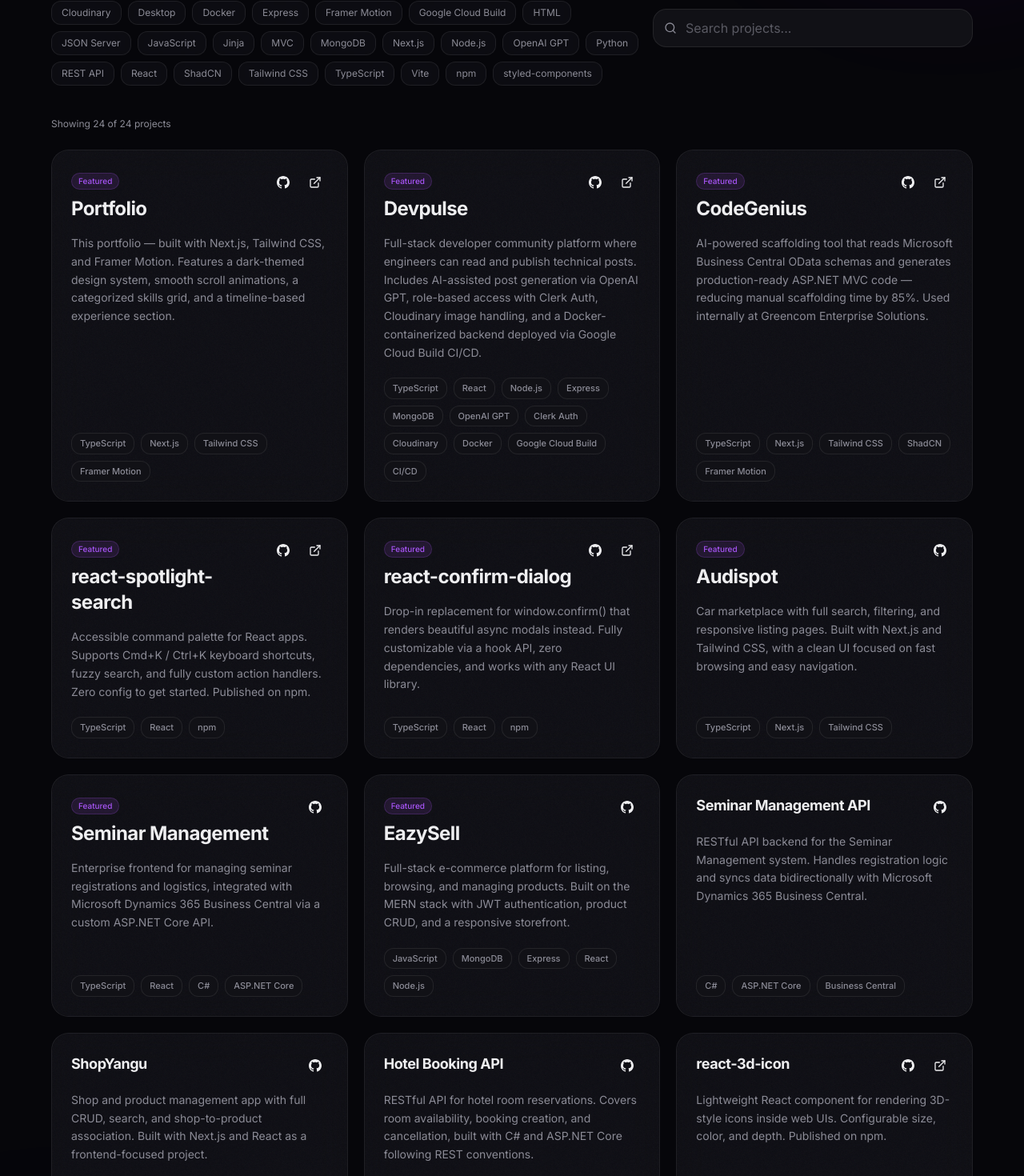
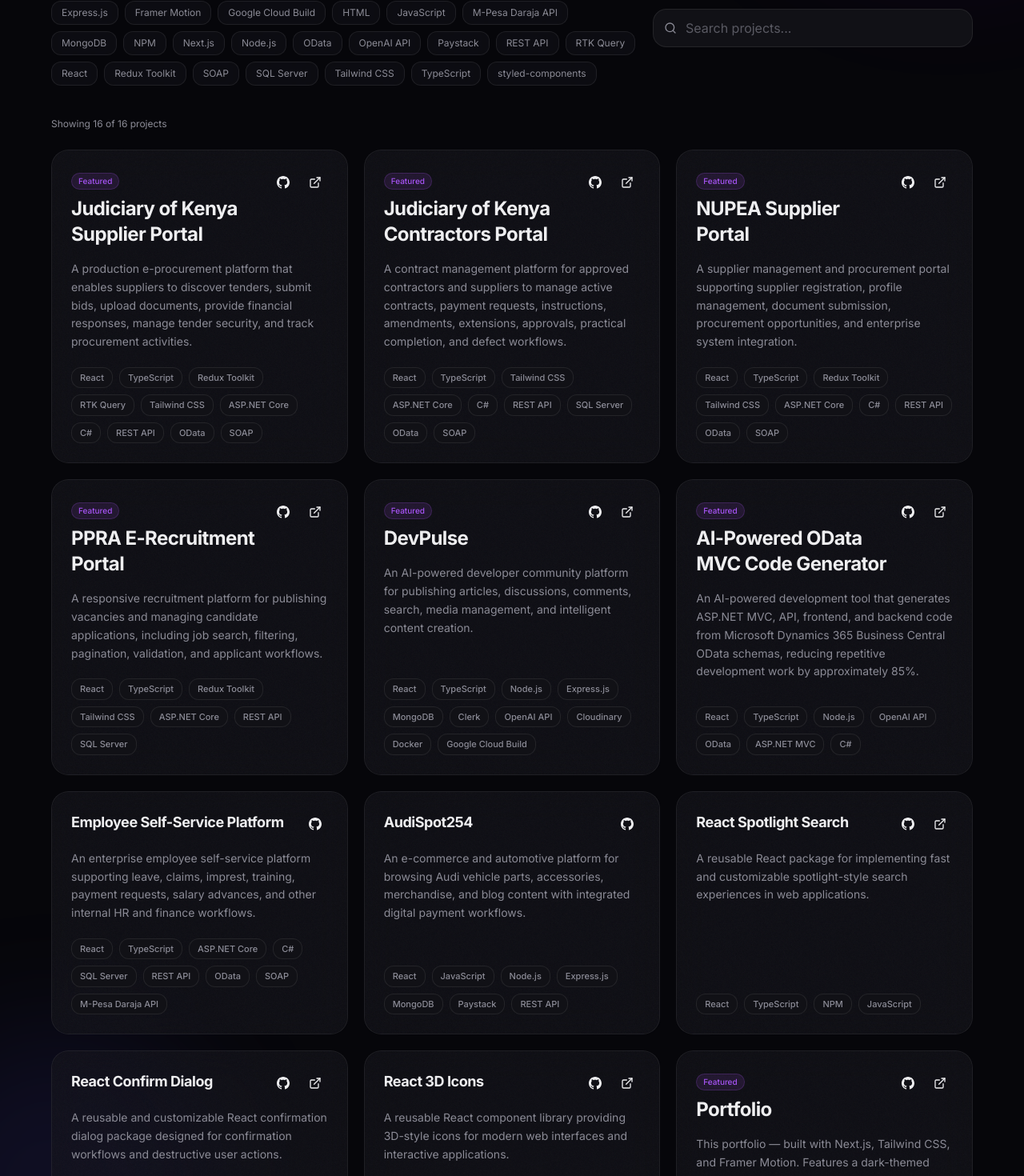
Before and after one commit to NOBERT167/my-portfolio, a Next.js app: page /projects in a window 1280 px wide. Shown: the part 393-1863 px from the top of the page at 80% size. Built offline with nearby package versions, Linux system fonts and the light colour scheme.

Commit message:
update projects

```diff
--- a/constants/index.ts
+++ b/constants/index.ts
@@ -21,9 +21,199 @@ export interface Project {
   github: string;
   live?: string;
   featured?: boolean;
+  image?: string;
 }
 
 export const PROJECTS: Project[] = [
+ {
+    title: "Judiciary of Kenya Supplier Portal",
+    description:
+      "A production e-procurement platform that enables suppliers to discover tenders, submit bids, upload documents, provide financial responses, manage tender security, and track procurement activities.",
+    tech: [
+      "React",
+      "TypeScript",
+      "Redux Toolkit",
+      "RTK Query",
+      "Tailwind CSS",
+      "ASP.NET Core",
+      "C#",
+      "REST API",
+
+      "OData",
+      "SOAP",
+    ],
+    github: "",
+    live: "https://supplier.judiciary.go.ke/",
+    featured: true,
+    image: "/projects/supplier-portal.png",
+  },
+  {
+    title: "Judiciary of Kenya Contractors Portal",
+    description:
+      "A contract management platform for approved contractors and suppliers to manage active contracts, payment requests, instructions, amendments, extensions, approvals, practical completion, and defect workflows.",
+    tech: [
+      "React",
+      "TypeScript",
+      "Tailwind CSS",
+      "ASP.NET Core",
+      "C#",
+      "REST API",
+      "SQL Server",
+
+      "OData",
+      "SOAP",
+    ],
+    github: "",
+    live: "https://contractors.judiciary.go.ke/",
+    featured: true,
+    image: "/projects/contractor-portal.png",
+  },
+  {
+    title: "NUPEA Supplier Portal",
+    description:
+      "A supplier management and procurement portal supporting supplier registration, profile management, document submission, procurement opportunities, and enterprise system integration.",
+    tech: [
+      "React",
+      "TypeScript",
+      "Redux Toolkit",
+      "Tailwind CSS",
+      "ASP.NET Core",
+      "C#",
+      "REST API",
+
+      "OData",
+      "SOAP",
+    ],
+    github: "",
+    live: "https://suppliers.nuclear.co.ke:8086/",
+    featured: true,
+    image: "",
+  },
+  {
+    title: "PPRA E-Recruitment Portal",
+    description:
+      "A responsive recruitment platform for publishing vacancies and managing candidate applications, including job search, filtering, pagination, validation, and applicant workflows.",
+    tech: [
+      "React",
+      "TypeScript",
+      "Redux Toolkit",
+      "Tailwind CSS",
+      "ASP.NET Core",
+      "REST API",
+      "SQL Server",
+    ],
+    github: "",
+    live: "https://erp.ppra.go.ke/",
+    featured: true,
+    image: "/projects/ppra-recruitment.png",
+  },
+  {
+    title: "DevPulse",
+    description:
+      "An AI-powered developer community platform for publishing articles, discussions, comments, search, media management, and intelligent content creation.",
+    tech: [
+      "React",
+      "TypeScript",
+      "Node.js",
+      "Express.js",
+      "MongoDB",
+      "Clerk",
+      "OpenAI API",
+      "Cloudinary",
+      "Docker",
+      "Google Cloud Build",
+    ],
+    github: "",
+    live: "https://devpulse.blog/",
+    featured: true,
+    image: "/projects/devpulse.png",
+  },
+  {
+    title: "AI-Powered OData MVC Code Generator",
+    description:
+      "An AI-powered development tool that generates ASP.NET MVC, API, frontend, and backend code from Microsoft Dynamics 365 Business Central OData schemas, reducing repetitive development work by approximately 85%.",
+    tech: [
+      "React",
+      "TypeScript",
+      "Node.js",
+      "OpenAI API",
+      "OData",
+      "ASP.NET MVC",
+      "C#",
+    ],
+    github: "",
+    live: "https://mvcgenerator.vercel.app/",
+    featured: true,
+    image: "/projects/mvc-generator.png",
+  },
+  {
+    title: "Employee Self-Service Platform",
+    description:
+      "An enterprise employee self-service platform supporting leave, claims, imprest, training, payment requests, salary advances, and other internal HR and finance workflows.",
+    tech: [
+      "React",
+      "TypeScript",
+      "ASP.NET Core",
+      "C#",
+      "SQL Server",
+      "REST API",
+      "OData",
+      "SOAP",
+      "M-Pesa Daraja API",
+    ],
+    github: "",
+    live: "",
+    featured: false,
+    image: "",
+  },
+  {
+    title: "AudiSpot254",
+    description:
+      "An e-commerce and automotive platform for browsing Audi vehicle parts, accessories, merchandise, and blog content with integrated digital payment workflows.",
+    tech: [
+      "React",
+      "JavaScript",
+      "Node.js",
+      "Express.js",
+      "MongoDB",
+      "Paystack",
+      "REST API",
+    ],
+    github: "",
+    live: "",
+    featured: false,
+    image: "",
+  },
+  {
+    title: "React Spotlight Search",
+    description:
+      "A reusable React package for implementing fast and customizable spotlight-style search experiences in web applications.",
+    tech: ["React", "TypeScript", "NPM", "JavaScript"],
+    github: "",
+    live: "https://www.npmjs.com/package/@nobertdev/react-spotlight-search",
+    featured: false,
+    image: "/projects/react-spotlight-search.png",
+  },
+  {
+    title: "React Confirm Dialog",
+    description:
+      "A reusable and customizable React confirmation dialog package designed for confirmation workflows and destructive user actions.",
+    tech: ["React", "TypeScript", "NPM", "JavaScript"],
+    github: "",
+    live: "https://www.npmjs.com/package/@nobertdev/react-confirm-dialog",
+    featured: false,
+    image: "/projects/react-confirm-dialog.png",
+  },
+  {
+    title: "React 3D Icons",
+    description:
+      "A reusable React component library providing 3D-style icons for modern web interfaces and interactive applications.",
+    tech: ["React", "TypeScript", "NPM", "JavaScript"],
+    github: "",
+    live: "https://www.npmjs.com/package/@nobertdev/react-3d-icons",
+    featured: false,
+    image: "/projects/react-3d-icons.png",
+  },
   {
     title: "Portfolio",
     description:
@@ -32,70 +222,7 @@ export const PROJECTS: Project[] = [
     github: "https://github.com/NOBERT167/my-portfolio",
     live: "https://nobertdev.vercel.app",
     featured: true,
-  },
-  {
-    title: "Devpulse",
-    description:
-      "Full-stack developer community platform where engineers can read and publish technical posts. Includes AI-assisted post generation via OpenAI GPT, role-based access with Clerk Auth, Cloudinary image handling, and a Docker-containerized backend deployed via Google Cloud Build CI/CD.",
-    tech: [
-      "TypeScript",
-      "React",
-      "Node.js",
-      "Express",
-      "MongoDB",
-      "OpenAI GPT",
-      "Clerk Auth",
-      "Cloudinary",
-      "Docker",
-      "Google Cloud Build",
-      "CI/CD",
-    ],
-    github: "",
-    live: "https://www.devpulse.blog",
-    featured: true,
-  },
-  {
-    title: "CodeGenius",
-    description:
-      "AI-powered scaffolding tool that reads Microsoft Business Central OData schemas and generates production-ready ASP.NET MVC code — reducing manual scaffolding time by 85%. Used internally at Greencom Enterprise Solutions.",
-    tech: ["TypeScript", "Next.js", "Tailwind CSS", "ShadCN", "Framer Motion"],
-    github: "",
-    live: "https://mvcgenerator.vercel.app",
-    featured: true,
-  },
-  {
-    title: "react-spotlight-search",
-    description:
-      "Accessible command palette for React apps. Supports Cmd+K / Ctrl+K keyboard shortcuts, fuzzy search, and fully custom action handlers. Zero config to get started. Published on npm.",
-    tech: ["TypeScript", "React", "npm"],
-    github: "https://github.com/NOBERT167/react-spotlight-search",
-    live: "https://www.npmjs.com/package/react-spotlight-search",
-    featured: true,
-  },
-  {
-    title: "react-confirm-dialog",
-    description:
-      "Drop-in replacement for window.confirm() that renders beautiful async modals instead. Fully customizable via a hook API, zero dependencies, and works with any React UI library.",
-    tech: ["TypeScript", "React", "npm"],
-    github: "https://github.com/NOBERT167/react-confirm-dialog",
-    live: "https://www.npmjs.com/package/@nobertdev/react-confirm-dialog",
-    featured: true,
-  },
-  {
-    title: "Audispot",
-    description:
-      "Car marketplace with full search, filtering, and responsive listing pages. Built with Next.js and Tailwind CSS, with a clean UI focused on fast browsing and easy navigation.",
-    tech: ["TypeScript", "Next.js", "Tailwind CSS"],
-    github: "https://github.com/NOBERT167/audispot",
-    featured: true,
-  },
-  {
-    title: "Seminar Management",
-    description:
-      "Enterprise frontend for managing seminar registrations and logistics, integrated with Microsoft Dynamics 365 Business Central via a custom ASP.NET Core API.",
-    tech: ["TypeScript", "React", "C#", "ASP.NET Core"],
-    github: "https://github.com/NOBERT167/Seminar-Management",
-    featured: true,
+    image: "",
   },
   {
     title: "EazySell",
@@ -106,68 +233,14 @@ export const PROJECTS: Project[] = [
     featured: true,
   },
   {
-    title: "Seminar Management API",
-    description:
-      "RESTful API backend for the Seminar Management system. Handles registration logic and syncs data bidirectionally with Microsoft Dynamics 365 Business Central.",
-    tech: ["C#", "ASP.NET Core", "Business Central"],
-    github: "https://github.com/NOBERT167/Seminar-Management-API",
-  },
-  {
     title: "ShopYangu",
     description:
       "Shop and product management app with full CRUD, search, and shop-to-product association. Built with Next.js and React as a frontend-focused project.",
     tech: ["TypeScript", "Next.js", "React"],
     github: "https://github.com/NOBERT167/ShopYangu",
-  },
-  {
-    title: "Hotel Booking API",
-    description:
-      "RESTful API for hotel room reservations. Covers room availability, booking creation, and cancellation, built with C# and ASP.NET Core following REST conventions.",
-    tech: ["C#", "ASP.NET Core", "REST API"],
-    github: "https://github.com/NOBERT167/HotelBookingAPI",
-  },
-  {
-    title: "react-3d-icon",
-    description:
-      "Lightweight React component for rendering 3D-style icons inside web UIs. Configurable size, color, and depth. Published on npm.",
-    tech: ["JavaScript", "React", "npm"],
-    github: "https://github.com/NOBERT167/react-3d-icon",
-    live: "https://www.npmjs.com/package/@nobertdev/react-3d-icons",
-  },
-  {
-    title: "Devpulse Blog",
-    description:
-      "Full-stack blogging app built on the MERN stack with user authentication, rich text posts, and a comment system. Served as the foundation for the more advanced Devpulse platform.",
-    tech: ["JavaScript", "MongoDB", "Express", "React", "Node.js"],
-    github: "https://github.com/NOBERT167/Blog-app",
-  },
-  {
-    title: "ASP.NET Core + React Auth",
-    description:
-      "Full-stack authentication starter with user registration, login, JWT session handling, and protected routes. Frontend built with React, Vite, and Tailwind CSS.",
-    tech: ["C#", "ASP.NET Core", "React", "Vite", "Tailwind CSS"],
-    github: "https://github.com/NOBERT167/aaspnetcore-react-auth-app",
-  },
-  {
-    title: "CodeGenius Backend",
-    description:
-      "Python service powering CodeGenius. Parses Business Central OData metadata and uses Jinja templating to generate structured ASP.NET MVC scaffolding on demand.",
-    tech: ["Python", "Jinja", "Backend"],
-    github: "",
-  },
-  {
-    title: "Postly",
-    description:
-      "Social feed app where users can sign up, create posts, and comment on others. Demonstrates full-stack CRUD with React and Node.js.",
-    tech: ["JavaScript", "React", "Node.js"],
-    github: "https://github.com/NOBERT167/Postly",
-  },
-  {
-    title: "REST API in C#",
-    description:
-      "Minimal REST API covering user registration and login with ASP.NET Core. A clean reference implementation of authentication endpoints in C#.",
-    tech: ["C#", "ASP.NET Core", "REST API"],
-    github: "https://github.com/NOBERT167/Rest-API-in-C-",
+    image: "/projects/shop-yangu.png",
+    live: "https://shop-yangu-phi.vercel.app",
+    featured: false,
   },
   {
     title: "Fitness Zone",
@@ -176,49 +249,18 @@ export const PROJECTS: Project[] = [
     tech: ["React", "Framer Motion", "styled-components"],
     github: "https://github.com/NOBERT167/gym-website",
     live: "https://fitness-zone.netlify.app/",
-  },
-  {
-    title: "Jokes App",
-    description:
-      "CRUD web app built with ASP.NET Core MVC where users can browse, add, edit, and delete jokes. A clean demonstration of the MVC pattern in C#.",
-    tech: ["C#", "ASP.NET Core", "MVC"],
-    github: "https://github.com/NOBERT167/Jokes-App",
-  },
-  {
-    title: "Text Editor",
-    description:
-      "Desktop text editor built with C# and .NET. Supports file open, save, and basic text formatting — a practical Windows Forms project.",
-    tech: ["C#", ".NET", "Desktop"],
-    github: "https://github.com/NOBERT167/text-editor",
-  },
-  {
-    title: "TenderSite",
-    description:
-      "Multi-page tender portal UI with a landing page, login flow, and a searchable tenders listing. Built with vanilla HTML, CSS, and JavaScript.",
-    tech: ["HTML", "CSS", "JavaScript"],
-    github: "https://github.com/NOBERT167/TenderSite",
-    live: "https://nobert167.github.io/TenderSite/",
+    image: "/projects/fitness-zone.png",
+    featured: false,
   },
   {
     title: "Afrinova",
     description:
       "Web project celebrating African innovation, built with clean HTML and CSS. Focuses on typography, layout, and visual storytelling.",
     tech: ["HTML", "CSS", "JavaScript"],
-    github: "https://github.com/NOBERT167/Afrinova",
-  },
-  {
-    title: "SAYS",
-    description:
-      "Website for the Saint Anthony Youth Service (Kericho Diocese). Covers events, announcements, and community information for the diocese's youth wing.",
-    tech: ["HTML", "CSS", "JavaScript"],
-    github: "https://github.com/NOBERT167/SAYS",
-  },
-  {
-    title: "ShopYangu DB",
-    description:
-      "Mock REST backend for the ShopYangu project, powered by JSON Server. Lets frontend developers prototype and test shop management UIs without a real backend.",
-    tech: ["JavaScript", "Node.js", "JSON Server"],
-    github: "https://github.com/NOBERT167/shop-yanguDB",
+    github: "",
+    live: "https://nobert167.github.io/Afrinova",
+    image: "/projects/afrinova.png",
+    featured: false,
   },
 ];
 
```
